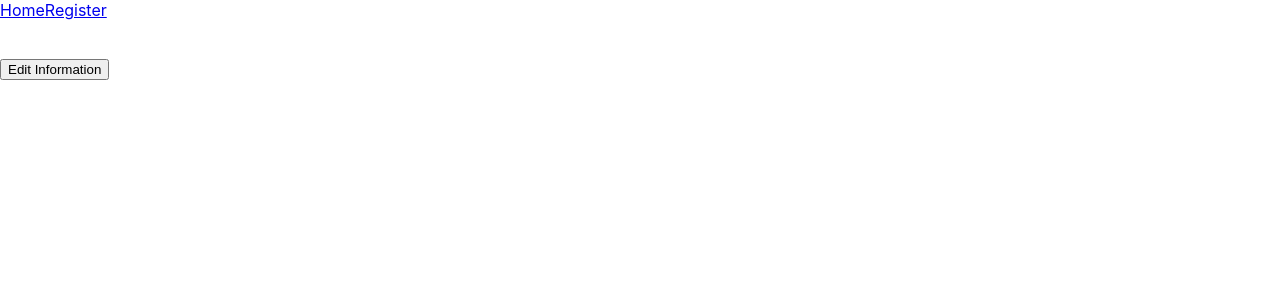
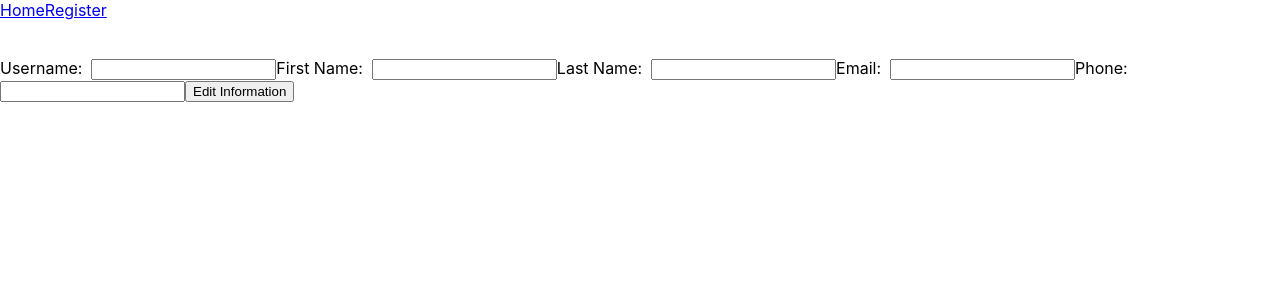
Before and after one commit to jduell12/Front_End, a React (Create React App) app in the folder water_plants/: page /private/addplant in a window 1280 px wide. Shown: the top 300 px of the page. Built offline with nearby package versions, Linux system fonts and the light colour scheme.

Commit message:
added edit user form

```diff
--- a/water_plants/src/App.js
+++ b/water_plants/src/App.js
@@ -97,7 +97,7 @@ function App() {
           <Register />
         </Route>
         <Route exact path='/'>
-          <ThemeProvider theme={theme} >
+          {/* <ThemeProvider theme={theme} >
             <SignInSide
               submit={submit}
               values={formValues}
@@ -105,18 +105,7 @@ function App() {
               inputChange={inputChange}
               disabled={disabled}
             />
-          </ThemeProvider>
-        </Route>
-        <Route exact path ="/">
-          <ThemeProvider theme={theme} >
-            <SignInSide
-              submit={submit}
-              values={formValues}
-              errors={formErrors}
-              inputChange={inputChange}
-              disabled={disabled}
-            />
-          </ThemeProvider>
+          </ThemeProvider> */}
         </Route>
 
         {/* <PrivateRoute exact path ="/private/userplant" component={} />
--- a/water_plants/src/components/EditUser.js
+++ b/water_plants/src/components/EditUser.js
@@ -78,6 +78,56 @@ const EditUser = () => {
                 <p>{formErrors.phone}</p>
             </Errors>
             <form onSubmit={submitForm}>
+                <label htmlFor="editUsername">
+                    Username: &nbsp;
+                    <input
+                        id="editUsername"
+                        name="username"
+                        type="text"
+                        onChange={changeHandler}
+                        value={formValues.username}
+                    />
+                </label>
+                <label htmlFor="editFirt">
+                    First Name: &nbsp;
+                    <input
+                        id="editFirst"
+                        name="firstname"
+                        type="text"
+                        onChange={changeHandler}
+                        value={formValues.firstname}
+                    />
+                </label>
+                <label htmlFor="editLast">
+                    Last Name: &nbsp;
+                    <input
+                        id="editLast"
+                        name="lastname"
+                        type="text"
+                        onChange={changeHandler}
+                        value={formValues.lastname}
+                    />
+                </label>
+                <label htmlFor="editEmail">
+                    Email: &nbsp;
+                    <input
+                        id="editEmail"
+                        name="email"
+                        type="primaryemail"
+                        onChange={changeHandler}
+                        value={formValues.primaryemail}
+                    />
+                </label>
+                <label htmlFor="editPhone">
+                    Phone: &nbsp;
+                    <input
+                        id="editPhone"
+                        name="phone"
+                        type="text"
+                        onChange={changeHandler}
+                        value={formValues.phone}
+                    />
+                </label>
                 <button>Edit Information</button>
             </form>
         </div>
```
